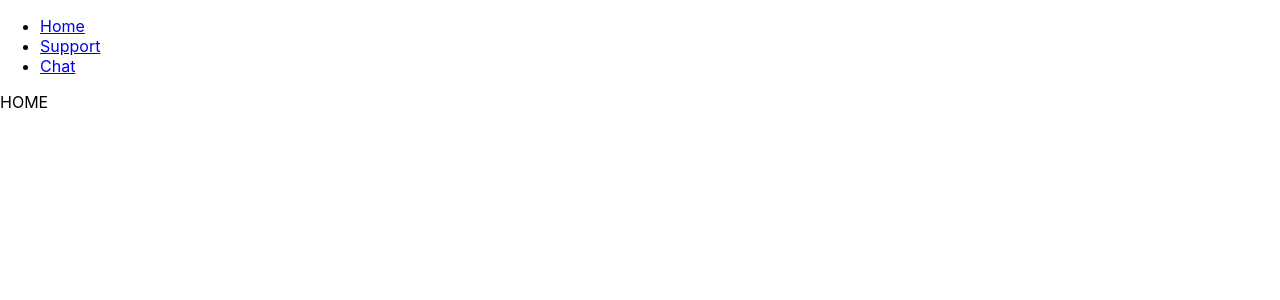
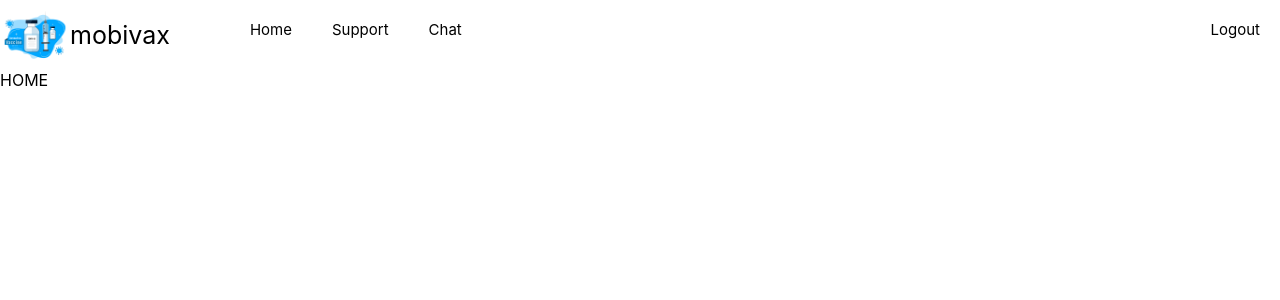
Before and after one commit to adityasingh03/mobiVax-frontend, a React (Create React App) app: page / in a window 1280 px wide. Shown: the top 300 px of the page. Built offline with nearby package versions, Linux system fonts and the light colour scheme.

Commit message:
verification completed

```diff
--- a/src/Components/Navbar/Navbar.jsx
+++ b/src/Components/Navbar/Navbar.jsx
@@ -1,7 +1,9 @@
 import React, {Component} from 'react';
 
+import styles from './Navbar.module.css'
 import {NavLink} from 'react-router-dom';
-import styles from './Navbar.module.css'
+
+import Logo from '../../images/logo.png'
 
 class Navbar extends Component {
 
@@ -10,16 +12,28 @@ class Navbar extends Component {
         return (
             <div>
                <ul className={styles.main_nav}>
-                    <li className={styles.link}>
-                      <NavLink exact to="/" activeClassName={styles.active}>Home</NavLink>
+
+                    <li >
+                      <NavLink className={styles.tag} exact to="/" activeClassName={styles.active}>
+                        <img src={Logo} className={styles.logo}></img>
+                        <div className={styles.name}>mobivax</div>
+                      </NavLink>
                     </li>
 
                     <li className={styles.link}>
-                      <NavLink exact to="/support" activeClassName={styles.active}>Support</NavLink>
+                      <NavLink className={styles.tag} exact to="/" activeClassName={styles.active}>Home</NavLink>
                     </li>
 
                     <li className={styles.link}>
-                      <NavLink exact to="/auth" activeClassName={styles.active}>Chat</NavLink>
+                      <NavLink className={styles.tag} exact to="/support" activeClassName={styles.active}>Support</NavLink>
+                    </li>
+
+                    <li className={styles.link}>
+                      <NavLink className={styles.tag} exact to="/auth" activeClassName={styles.active}>Chat</NavLink>
+                    </li>
+
+                    <li className={`${styles.link} ${styles.push}`}>
+                      <NavLink className={styles.tag} exact to="/auth" activeClassName={styles.active}>Logout</NavLink>
                     </li>
                </ul>
             </div>
--- a/src/Components/Navbar/Navbar.module.css
+++ b/src/Components/Navbar/Navbar.module.css
@@ -0,0 +1,47 @@
+*{
+    margin: 0px;
+    padding: 0px;
+}
+
+.main_nav{
+    display: flex;
+    list-style: none;
+    margin: 0;
+    font-size: 0.7em;
+
+}
+
+.link{
+    padding: 20px;
+}
+
+.push{
+    margin-left: auto;
+}
+
+.tag{
+    display: flex;
+    justify-content: center;
+    align-items: center;
+    color: black;
+    text-decoration: none;
+    font-size: 15px;
+}
+
+.logo{
+    height: 70px;
+    display: inline;
+    padding: 0px;
+    margin: 0px;
+}
+
+.name{
+   margin-right: 60px;
+   font-size: 25px;
+}
+
+.main_nav a:hover,
+.main_nav a:active,
+.main_nav a.active {
+    color: #;
+}
--- a/src/Container/Auth/Public/Public.jsx
+++ b/src/Container/Auth/Public/Public.jsx
@@ -1,19 +1,21 @@
 import React, {Component} from 'react';
-// import {Redirect} from 'react-router-dom';
+import {Redirect} from 'react-router-dom';
 import { connect } from 'react-redux';
 
 import styles from './Public.module.css'
 import logo from '../../../images/logo.png';
 import Admin from '../Admin/Admin'
+import Verify from '../../../UI/Modal/Modal'
 import * as actions from '../../../Store/actions/auth'
-// import Login from "../Signin/Singnin"
-// import Spinner from "../../../UI/Spinner/Spinner"
+
+
 
 class Public extends Component {
 
     state = {
         phone: null,
-        admin: false
+        admin: false,
+        otp: ""
     }
 
     onPhoneChange = (event) => {
@@ -28,15 +30,43 @@ class Public extends Component {
         this.props.onAuth(this.state.phone, true)
     }
 
+    otpChangeHandler = (event) => {
+        this.setState({otp: event.target.value})
+    }
+
+    onVerifyHandler = () => {
+        this.props.onVerify(localStorage.getItem('phone'), this.state.otp )
+    }
+
     render () {
 
-        // const spinner = this.props.loading ? <Spinner/> : null
+        const redirect = this.props.isAuth ? <Redirect to="/"/> : null;
 
         return(
 
             <div className={styles.back}>
 
+                {redirect}
+
                 <Admin show={this.state.admin} switch={this.onSwitchLoginHandler}/>
+
+                <Verify show={this.props.verify}>
+
+                    <div className={styles.verify}>
+                        <div className={styles.header}>
+                            <div className={styles.env}><i className="fa fa-envelope"></i></div>
+                        </div>
+
+                        <div className={styles.otp_head}>OTP verification</div>
+                        <div className={styles.sent}>An OTP has been sent to </div>
+                        <div className={styles.no}>{localStorage.getItem('phone')}</div>
+
+                        <input className={styles.otp_input} onChange={this.otpChangeHandler} type="text" placeholder="Enter OTP"></input>
+                        <div className={styles.verify_button} onClick={this.onVerifyHandler}>Verify</div>
+                    </div>
+
+
+                </Verify>
 
                 {/* {spinner} */}
 
@@ -60,7 +90,7 @@ class Public extends Component {
                         <br/>
                     </form>
 
-                    <button className={styles.button} onClick={this.onSubmitHandler}>Verify</button>
+                    <button className={styles.button} onClick={this.onSubmitHandler}>Send OTP</button>
 
                 </div >
 
@@ -95,20 +125,18 @@ class Public extends Component {
 }
 
 
-// const mapStateToProps = state => {
-//     return{
-//         edit_modal: state.user.edit_modal,
-//         create_modal: state.user.create_modal,
-//         loading: state.auth.loading,
-//         isAuth: state.auth.auth
-//     }
-// }
+const mapStateToProps = state => {
+    return{
+        verify: state.verify ,
+        isAuth: state.auth
+    }
+}
 
 const mapDispatchToProps = dispatch => {
     return {
         onAuth: (no, staff) => dispatch(actions.auth(no, staff)),
-
+        onVerify: (no, otp) => dispatch(actions.verify(no, otp)),
     }
 }
 
-export default connect(null, mapDispatchToProps)(Public);
+export default connect(mapStateToProps, mapDispatchToProps)(Public);
--- a/src/Container/Auth/Public/Public.module.css
+++ b/src/Container/Auth/Public/Public.module.css
@@ -165,3 +165,67 @@ form {
     padding:20px 20px;
     font-size: 20px;
 }
+
+/* modal */
+
+.verify{
+    text-align: center;
+}
+
+.header{
+    width: 80%;
+    height: 70px;
+    background-color: #459DF1;
+    margin: auto;
+    border-radius: 8px;
+
+    display: flex;
+    align-items: center;
+    justify-content: center;
+
+    /* background-image: url('../../../images/orange.png'); */
+}
+
+.env{
+    font-size: 40px;
+    color: white;
+}
+
+.otp_head{
+    font-size: 20px;
+    font-weight: bold;
+    margin: 10px auto;
+    color: #0084ff;
+}
+
+.sent{
+    color: rgb(73, 73, 73);
+    margin-top: 20px;
+}
+
+.no{
+    color: rgb(73, 73, 73);
+}
+
+.otp_input{
+    border: none;
+    border-bottom: 1px solid black;
+    text-align: center;
+    margin: 40px auto;
+    font-size: 25px;
+}
+
+.verify_button{
+    background-color: #459DF1;
+    color: white;
+    width: max-content;
+    margin: auto;
+    font-size: 20px;
+    padding: 5px 20px;
+    cursor: pointer;
+    border-radius: 50px;
+}
+
+.verify_button:hover{
+    background-color: #0084ff;
+}
--- a/src/Store/actions/actionTypes.js
+++ b/src/Store/actions/actionTypes.js
@@ -1,3 +1,5 @@
 export const AUTH_START = 'AUTH_START';
 export const AUTH_SUCCESS = 'AUTH_SUCCESS';
 export const AUTH_FAIL = 'AUTH_FAIL';
+
+export const VERIFY_START = 'VERIFY_START';
--- a/src/Store/actions/auth.js
+++ b/src/Store/actions/auth.js
@@ -23,29 +23,52 @@ export const authFail = (error) => {
     };
 };
 
+export const verifyStart = () => {
+    return{
+        type: actionTypes.VERIFY_START
+    }
+}
+
 export const auth = (mobileNo, staff) => {
     return dispatch => {
         dispatch(authStart());
         const authData = {
             mobileNo: mobileNo,
         };
-        let url = 'localhost:9000/user/login';
+        let url = 'http://localhost:9000/user/login';
         if (staff) {
-            url = 'localhost:9000/user/login';
+            url = 'http://localhost:9000/user/login';
         }
         axios.post(url, authData)
-            .then(response => {
-                // const expirationDate = new Date(new Date().getTime() + response.data.expiresIn * 1000);
-                // localStorage.setItem('token', response.data.idToken);
-                // localStorage.setItem('expirationDate', expirationDate);
-                // localStorage.setItem('userId', response.data.localId);
-                // dispatch(authSuccess(response.data.idToken, response.data.localId));
-                // dispatch(checkAuthTimeout(response.data.expiresIn));
-
-                console.log(response.data)
-            })
-            .catch(err => {
-                dispatch(authFail(err.response.data.error));
-            });
+        .then( response => {
+           console.log(response)
+           localStorage.setItem('phone', mobileNo)
+           dispatch(verifyStart());
+        }).catch(e => {
+            console.log(e);
+            dispatch(authFail());
+        })
     };
 };
+
+
+export const verify = (mobileNo, otp) => {
+    return dispatch => {
+        dispatch(authStart());
+        const authData = {
+            mobileNo,
+            otp
+        };
+        let url = 'http://localhost:9000/user/verify';
+
+        axios.post(url, authData)
+        .then( response => {
+           console.log(response)
+           localStorage.setItem('phone', mobileNo)
+           dispatch(authSuccess());
+        }).catch(e => {
+            console.log(e)
+            dispatch(authFail());
+        })
+    };
+};
--- a/src/Store/reducers/auth.js
+++ b/src/Store/reducers/auth.js
@@ -4,7 +4,8 @@ const initialState = {
     token: null,
     userId: null,
     loading: false,
-    auth: false
+    auth: false,
+    verify: false
 };
 
 const reducer = (state = initialState, action) => {
@@ -32,6 +33,12 @@ const reducer = (state = initialState, action) => {
                 loading: false
             }
 
+        case actionTypes.VERIFY_START:
+            return{
+                ...state,
+                verify: true
+            }
+
         default:
             return state;
     }
```
